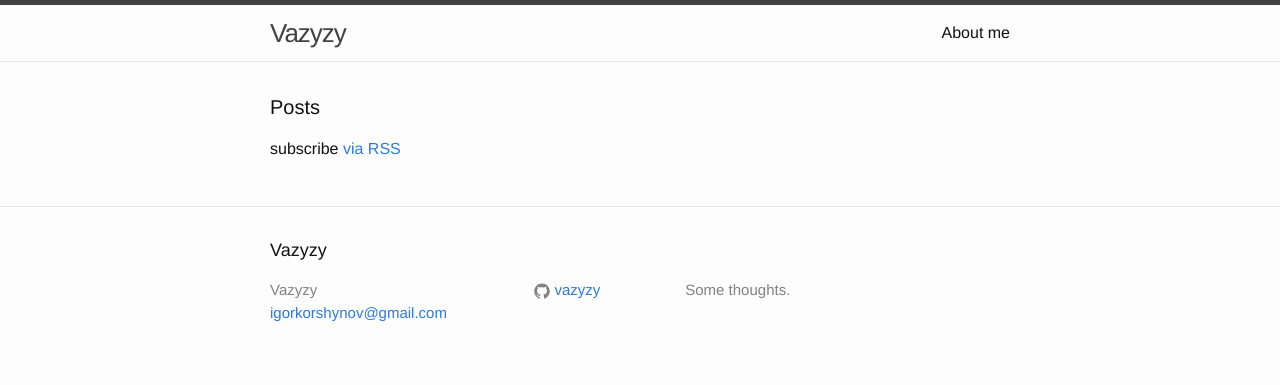
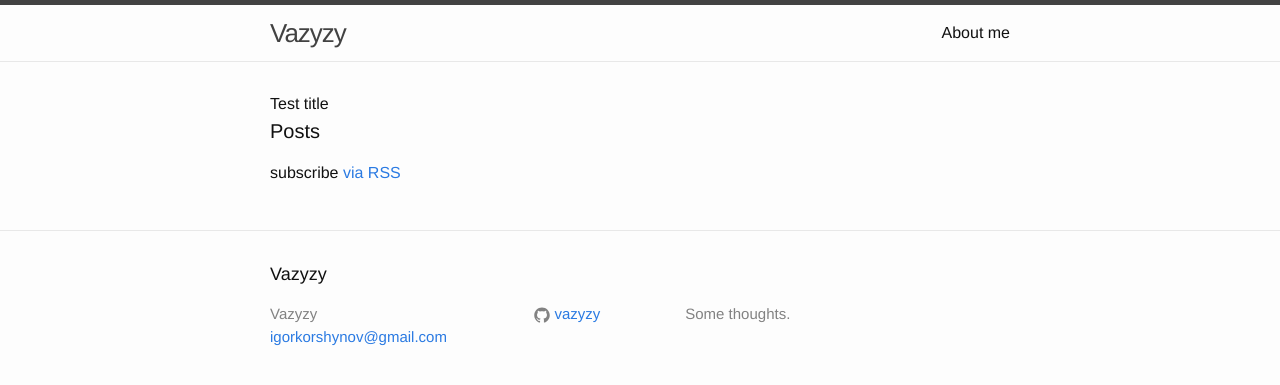
Before and after one commit to vazyzy/vazyzy.github.io, a Jekyll site: the page built from index.html, in a window 1280 px wide. Shown: the top 385 px of the page. Built offline with Jekyll 4.4.1, drawn with Linux system fonts in a browser that asks for light colours.

Commit message:
Update index.html

```diff
--- a/index.html
+++ b/index.html
@@ -3,7 +3,7 @@ layout: default
 ---
 
 <div class="home">
- <div itemprop="Test title"></div>
+ <div itemprop="name">Test title</div>
   <h1 class="page-heading">Posts</h1>
 
   <ul class="post-list">
```
